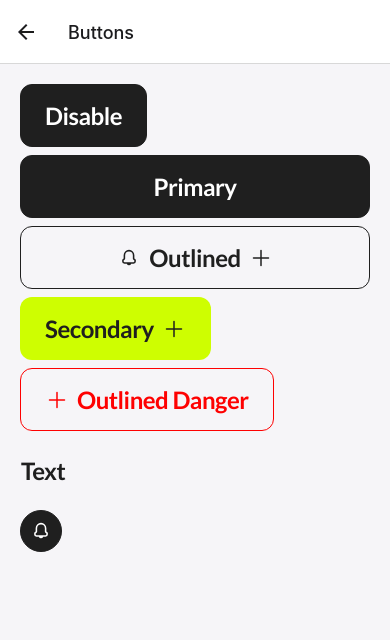
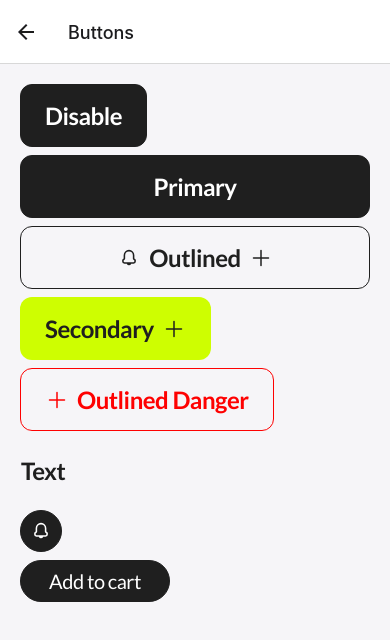
Before and after one commit to daviduzago/budgie, a React Native app: screen /Buttons in a window 390 px wide. Shown: the top 640 px of the page. Built offline with nearby package versions, Linux system fonts and the light colour scheme.

Commit message:
add newest button to the button screen

```diff
--- a/screens/Home.js
+++ b/screens/Home.js
@@ -59,7 +59,7 @@ function Home({navigation}) {
             </View>
             <Spacer x={2} />
             <View style={styles.body}>
-                <View>
+                <View style={{width: "100%"}}>
                     <Typography variant={"heading1"}>Components</Typography>
                     <Spacer />
                 </View>
--- a/screens/components/ButtonsScreen.js
+++ b/screens/components/ButtonsScreen.js
@@ -3,9 +3,11 @@ import React from "react";
 import Button from "../../components/Button";
 import Wrapper from "../../components/ui/wrapper";
 import Spacer from "../../utils/Spacer"
+import AddToCartButton from "../../components/AddToCartButton";
 
 function ButtonsScreen() {
     const [disabled, setDisabled] = React.useState(false);
+    const [cart, setCart] = React.useState(0)
     return (
         <Wrapper hasTopNav>
             <View style={{width: "100%", padding: 20}}>
@@ -22,6 +24,24 @@ function ButtonsScreen() {
                 <Button disabled={disabled} variant={"text"} title={"Text"} />
                 <Spacer />
                 <Button disabled={disabled} shape={"circle"} iconLeft={"bell"} />
+                <Spacer />
+                <View style={{width: 150}}>
+                    <AddToCartButton
+                        disabled={disabled}
+                        fullWidth
+                        variant="primary"
+                        title={cart > 0 ? cart : "Add to cart"}
+                        textVariant="medium"
+                        shape="round"
+                        small
+                        iconSize={23}
+                        iconRight={cart > 0 ? "plus" : null}
+                        iconLeft={cart > 0 ? "trash" : null}
+                        onPressText={cart === 0 ? () => setCart(cart + 1) : null}
+                        onPressLeft={cart > 0 ? () => setCart(cart - 1) : null}
+                        onPressRight={cart > 0 ? () => setCart(cart + 1) : null}
+                    />
+                </View>
             </View>
         </Wrapper>
     );
```
